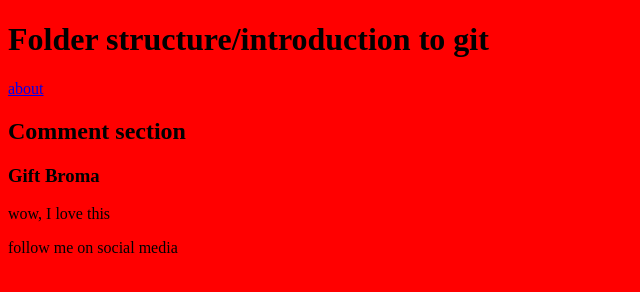
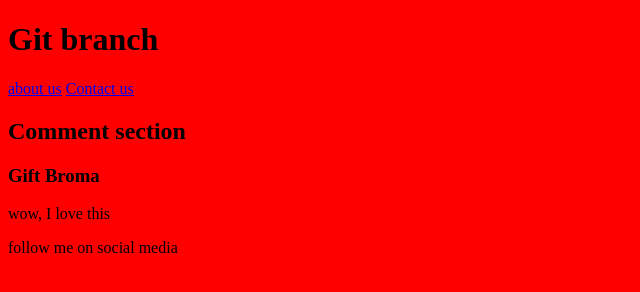
Before and after one commit to bromaGift/website, a plain HTML site: page index.html in a window 1280 px wide. Shown: the whole page, without its empty margins (0-640 px from the left). Drawn offline with Linux system fonts and the light colour scheme.

Commit message:
new a tag

```diff
--- a/index.html
+++ b/index.html
@@ -5,9 +5,10 @@
         <link href="/styles/main.css" rel="stylesheet">
     </head>
     <body>
-      <h1>Folder structure/introduction to git</h1>
+      <h1>Git branch</h1>
 
-      <a href="/about.html">about</a>
+      <a href="/about.html">about us</a>
+      <a href="#">Contact us</a>
 
       <section>
         <h2>Comment section</h2>
```
